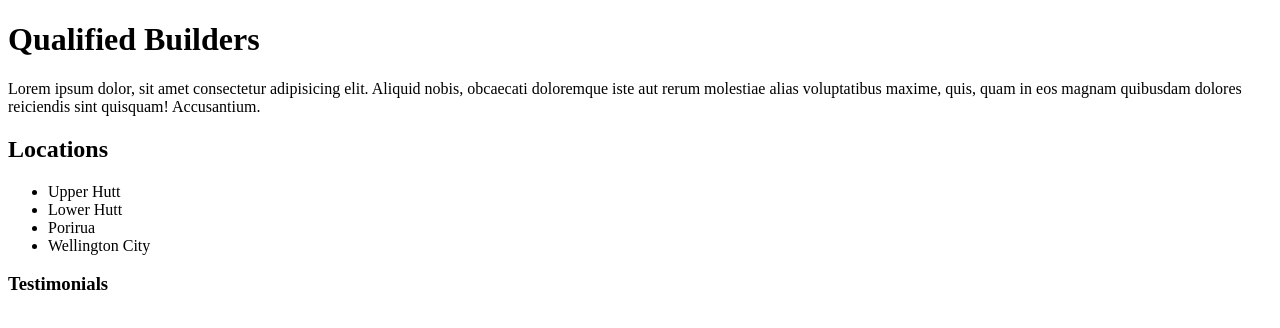
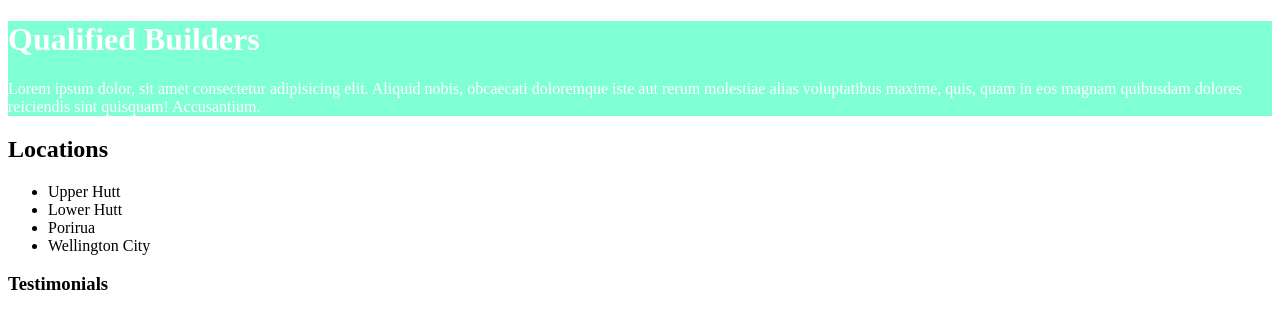
Before and after one commit to R-s-Ford/HTML-page, a plain HTML site: page index.html in a window 1280 px wide. Drawn offline with Linux system fonts and the light colour scheme.

Commit message:
added some color

```diff
--- a/css/style.css
+++ b/css/style.css
@@ -0,0 +1,4 @@
+#top {
+    background-color: aquamarine;
+    color: white;
+}
--- a/index.html
+++ b/index.html
@@ -8,7 +8,7 @@
     </head>
      <body>
 
-       <header>
+       <header id="top">
          <h1>Qualified Builders</h1>
          <p>Lorem ipsum dolor, sit amet consectetur adipisicing elit. Aliquid nobis, obcaecati doloremque iste aut rerum molestiae alias voluptatibus maxime, quis, quam in eos magnam quibusdam dolores reiciendis sint quisquam! Accusantium.</p>
        </header>
```
